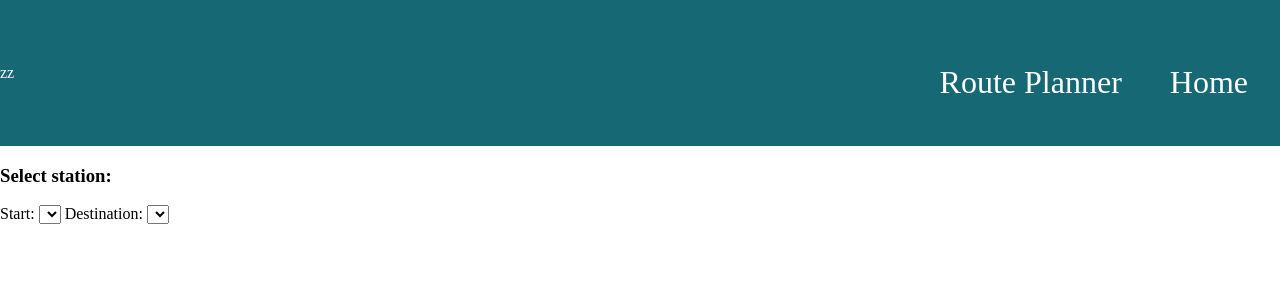
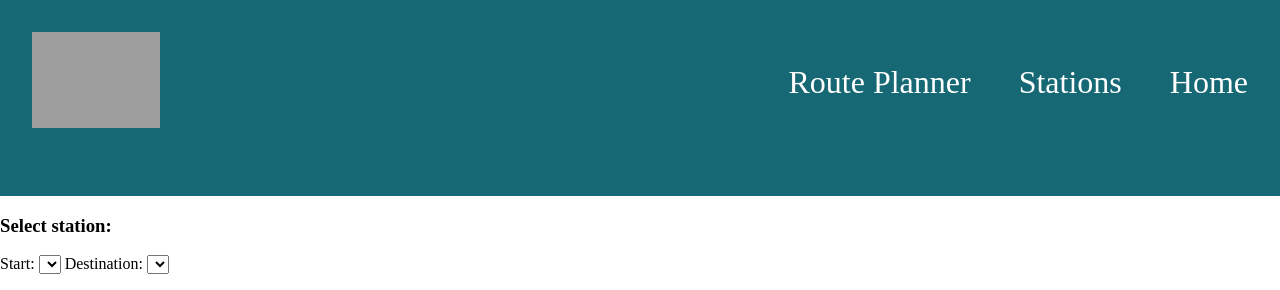
Before and after one commit to EJEgan/CityBikes, a Flask app: page /route in a window 1280 px wide. Shown: the top 290 px of the page. Before the commit the page ends 224 px from the top, so only its background shows below. Run offline with Flask 2, Linux system fonts and the light colour scheme; data that the repository does not hold is empty; some libraries are stand-ins or nearby versions; grey boxes are pictures that could not be loaded.

Commit message:
recommitting after git conflicts

```diff
--- a/flaskapp/templates/route.html
+++ b/flaskapp/templates/route.html
@@ -9,9 +9,14 @@
 <body>
 
 <!-- divs for page navigation -->
-<div id="navigation">zz
+<div id="navigation">
+  <img id="logo" src="static/images/white_grey_dublinbikes.png">
   <div id="homenav">
     <a id="homelink" href="{{ url_for('homepage') }}">Home</a>
+  </div>
+
+  <div id="infonav">
+      <a id="infolink" href="{{ url_for('info_page') }}">Stations</a>
   </div>
 
   <div id="routenav">
```
